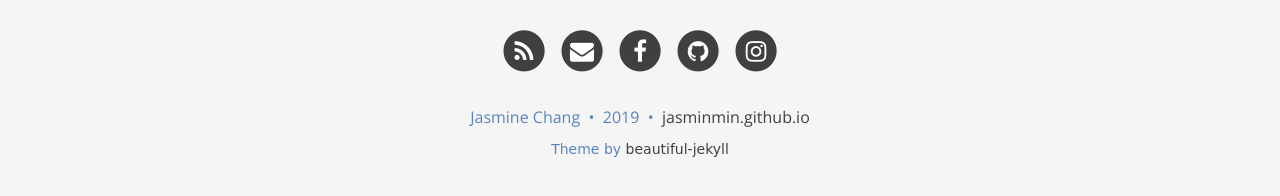
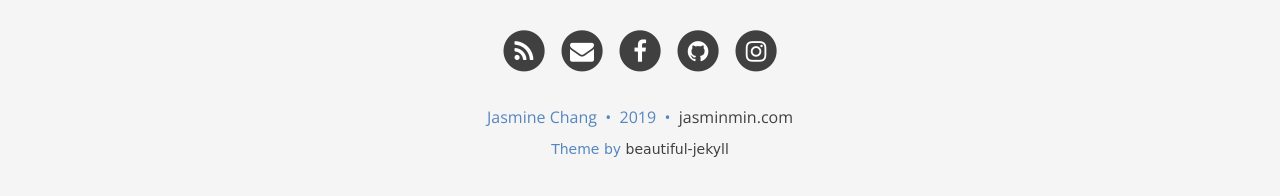
Before and after one commit to Jasminmin/jasminmin.github.io, a Jekyll site: the page built from index.html, in a window 1280 px wide and 900 px high, scrolled down 775 px. Shown: the part 690-886 px from the top of the window. Built offline with Jekyll 4.4.1, drawn with Linux system fonts in a browser that asks for light colours; nearby versions of some CDN libraries; the list of posts is cut into pages by our own code.

Commit message:
change URL in config

```diff
--- a/_config.yml
+++ b/_config.yml
@@ -4,7 +4,7 @@
 # baseurl is the website's URL without the hostname
 
 # If you are building a simple GitHub user page (https://username.github.io) then use these settings:
-url: "https://jasminmin.github.io"
+url: "https://jasminmin.com"
 baseurl: ""
 
 # If you are building a GitHub project page then use these settings:
@@ -99,7 +99,7 @@
 
 # How to display the link to the website in the footer
 # Remove this if you don't want a link in the footer
-url-pretty: "jasminmin.github.io"  # eg. "deanattali.com/beautiful-jekyll"
+url-pretty: "jasminmin.com"  # eg. "deanattali.com/beautiful-jekyll"
 
 # --- Web Statistics Section --- #
 
```
